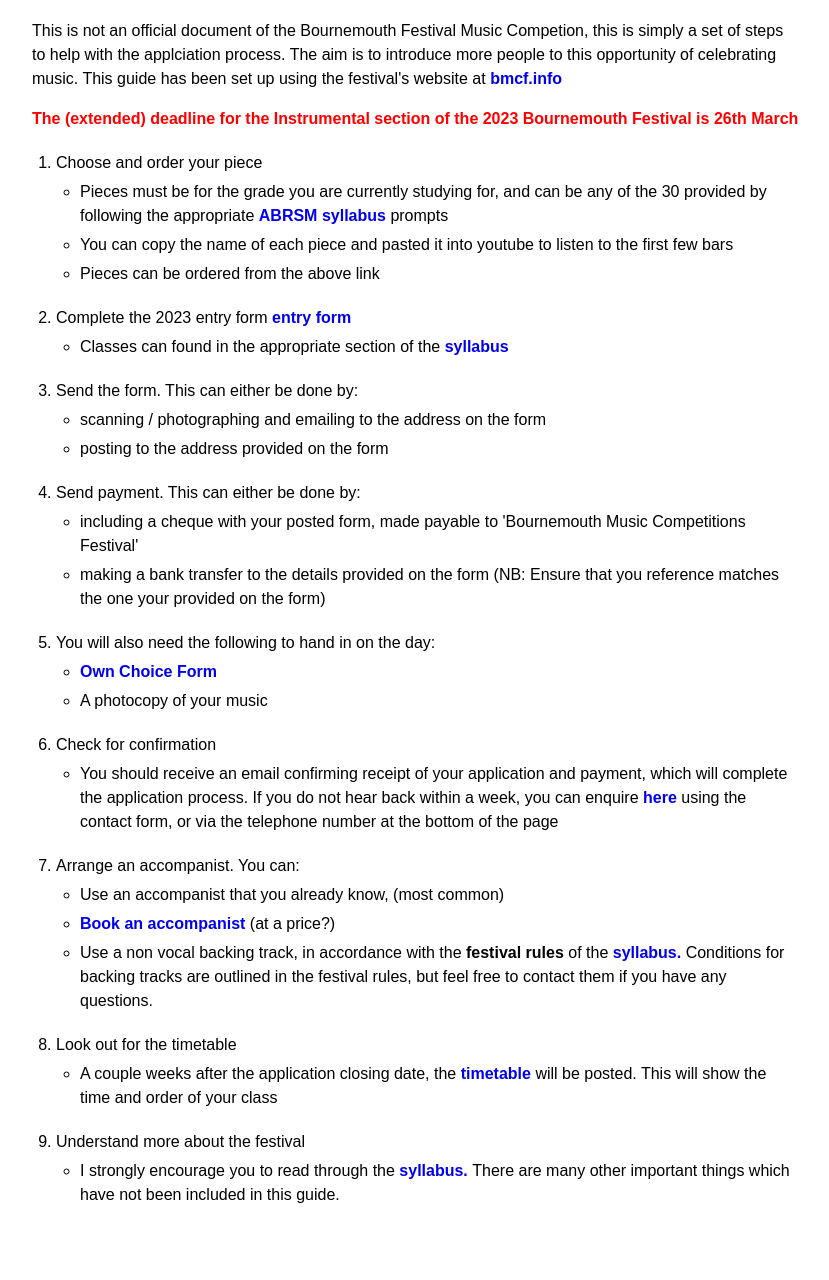
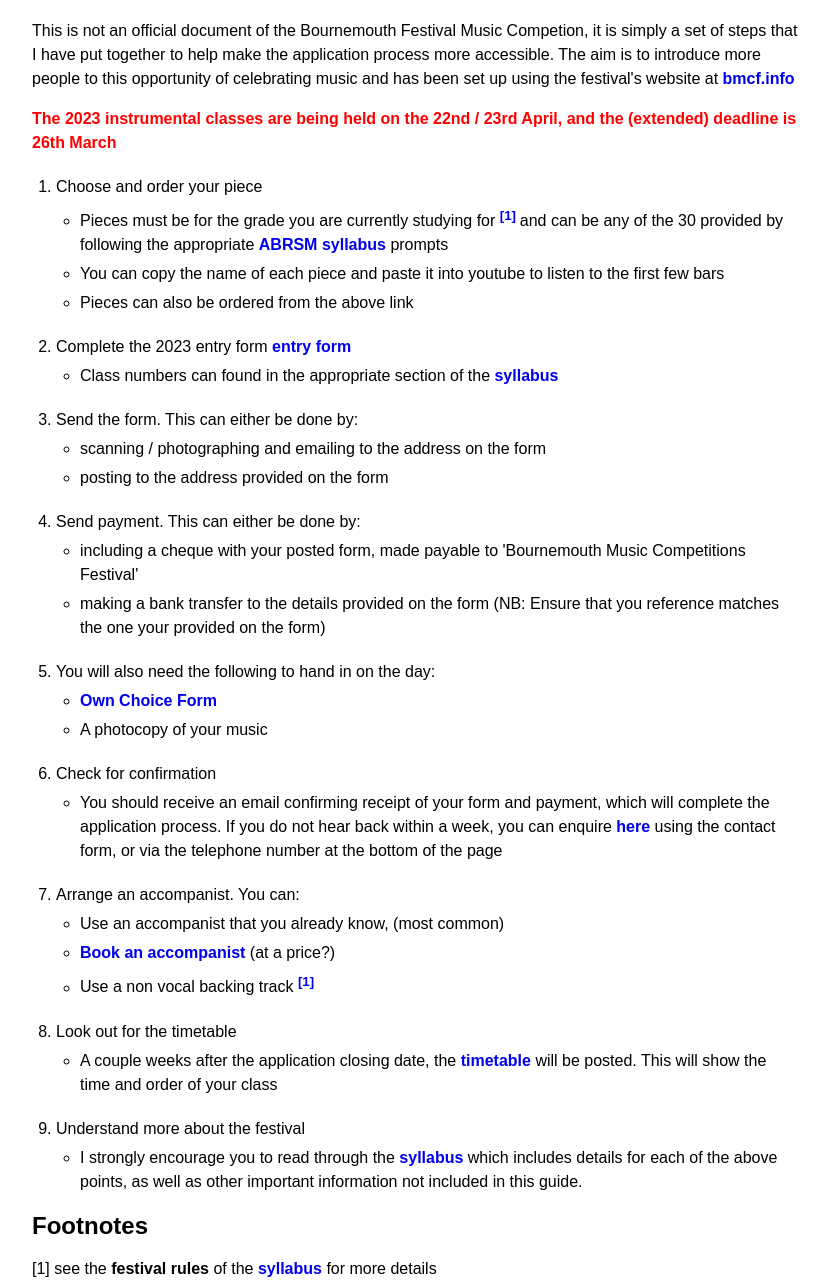
Before and after one commit to stephenjukes/bmcf, a plain HTML site: page index.html in a window 1280 px wide. Shown: the part 80-1360 px from the top of the page, without its empty margins (224-1053 px from the left). Before the commit the page ends 1323 px from the top, so only its background shows below. Drawn offline with Linux system fonts and the light colour scheme.

Commit message:
spelling mistakes corrected

```diff
--- a/index.html
+++ b/index.html
@@ -12,15 +12,15 @@
 
         <p>
             This is not an official document of the Bournemouth Festival Music Competion,
-            this is simply a set of steps to help with the applciation process.
-            The aim is to introduce more people to this opportunity of celebrating music.
-            This guide has been set up using the festival's website at
+            it is simply a set of steps that I have put together to help make the application process more accessible.
+            The aim is to introduce more people to this opportunity of celebrating music
+            and has been set up using the festival's website at
             <a href="https://bmcf.info/" target="_blank">
                 bmcf.info
             </a>
         </p>
 
-        <p class="important">The (extended) deadline for the Instrumental section of the 2023 Bournemouth Festival is 26th March</p>
+        <p class="important">The 2023 instrumental classes are being held on the 22nd / 23rd April, and the (extended) deadline is 26th March</p>
 
         <ol>
             <li>
@@ -28,17 +28,23 @@
 
                 <ul>
                     <li>
-                        Pieces must be for the grade you are currently studying for, and can be any of the 30 provided by following the appropriate
+                        Pieces must be for the grade you are currently studying for
+
+                        <sup>
+                            <a href="#footnotes">[1]</a>
+                        </sup>
+
+                        and can be any of the 30 provided by following the appropriate
                         <a href="https://shop.abrsm.org/" target="_blank">
                             ABRSM syllabus
                         </a>
                         prompts
                     </li>
                     <li>
-                        You can copy the name of each piece and pasted it into youtube to listen to the first few bars
+                        You can copy the name of each piece and paste it into youtube to listen to the first few bars
                     </li>
                     <li>
-                        Pieces can be ordered from the above link
+                        Pieces can also be ordered from the above link
                     </li>
                 </ul>
             </li>
@@ -50,7 +56,7 @@
 
                 <ul>
                     <li>
-                        Classes can found in the appropriate section of the
+                        Class numbers can found in the appropriate section of the
                         <a href="https://bmcf.info/wp-content/uploads/MSD-SYLLABUS-with-choirs.pdf" target="_blank">
                             syllabus
                         </a>
@@ -102,7 +108,7 @@
 
                 <ul>
                     <li>
-                        You should receive an email confirming receipt of your application and payment, which will complete the application process. If you do not hear back within a week, you can enquire
+                        You should receive an email confirming receipt of your form and payment, which will complete the application process. If you do not hear back within a week, you can enquire
                         <a href="https://bmcf.info/contact/" target="_blank">
                             here
                         </a>
@@ -124,11 +130,12 @@
                         (at a price?)
                     </li>
                     <li>
-                        Use a non vocal backing track, in accordance with the <b>festival rules</b> of the
-                        <a href="https://bmcf.info/wp-content/uploads/MSD-SYLLABUS-with-choirs.pdf" target="_blank">
-                            syllabus.
-                        </a>
-                        Conditions for backing tracks are outlined in the festival rules, but feel free to contact them if you have any questions.
+                        Use a non vocal backing track
+
+                        <sup>
+                            <a href="#footnotes">[1]</a>
+                        </sup>
+
                     </li>
                 </ul>
             </li>
@@ -153,12 +160,25 @@
                     <li>
                         I strongly encourage you to read through the
                         <a href="https://bmcf.info/wp-content/uploads/MSD-SYLLABUS-with-choirs.pdf" target="_blank">
-                            syllabus.
+                            syllabus
                         </a>
-                        There are many other important things which have not been included in this guide.
+                       which includes details for each of the above points, as well as other important information not included in this guide.
                     </li>
                 </ul>
             </li>
         </ol>
+
+
+        <h2 id="footnotes">
+            Footnotes
+        </h2>
+
+        <p>
+            [1] see the <b>festival rules</b> of the
+            <a href="https://bmcf.info/wp-content/uploads/MSD-SYLLABUS-with-choirs.pdf" target="_blank">
+                syllabus
+            </a>
+            for more details
+        </p>
     </body>
 </html>
```
